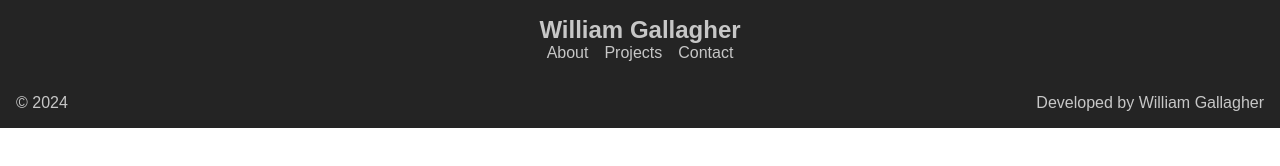
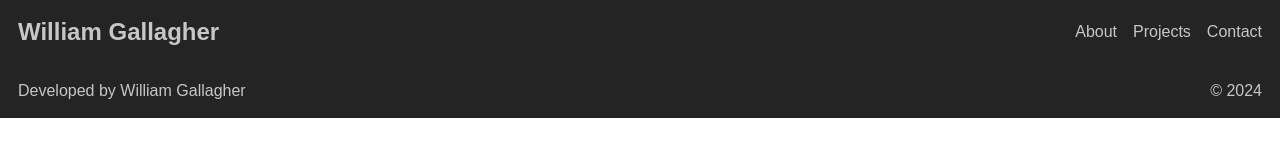
Before and after one commit to EvilDogma/portfolio-website, a plain HTML site: page index.html in a window 1280 px wide. Drawn offline with Linux system fonts and the light colour scheme.

Commit message:
added header-footer responsiveness

```diff
--- a/assets/style.css
+++ b/assets/style.css
@@ -19,13 +19,15 @@
     background-color: var(--primary-color);
     padding: 1em;
 }
-.footer {
-    flex-direction: row;
-}
-
 .header > * {
     display: inline-flex;
     flex-wrap: wrap;
+    margin: 2px;
+}
+.footer > * {
+    display: inline-flex;
+    flex-wrap: wrap-reverse;
+    margin: 2px;
 }
 .nav {
     gap: 1em;
@@ -35,3 +37,18 @@
     color: var(--accent-color);
     text-decoration: none;
 }
+
+@media (min-width: 480px) {
+    .header ,
+    .footer {
+        /* display: flex; */
+        flex-direction: row;
+        /* justify-content: space-between;
+        align-items: center;
+        color: var(--accent-color);
+        background-color: var(--primary-color); */
+    }
+    .footer {
+        flex-wrap: wrap-reverse;
+    }
+}
--- a/index.html
+++ b/index.html
@@ -27,8 +27,8 @@
     </div>
 
     <footer class="footer">
+        <p>Developed by William Gallagher</p>
         <p>&copy; 2024</p>
-        <p>Developed by William Gallagher</p>
     </footer>
 
 </body>
```
